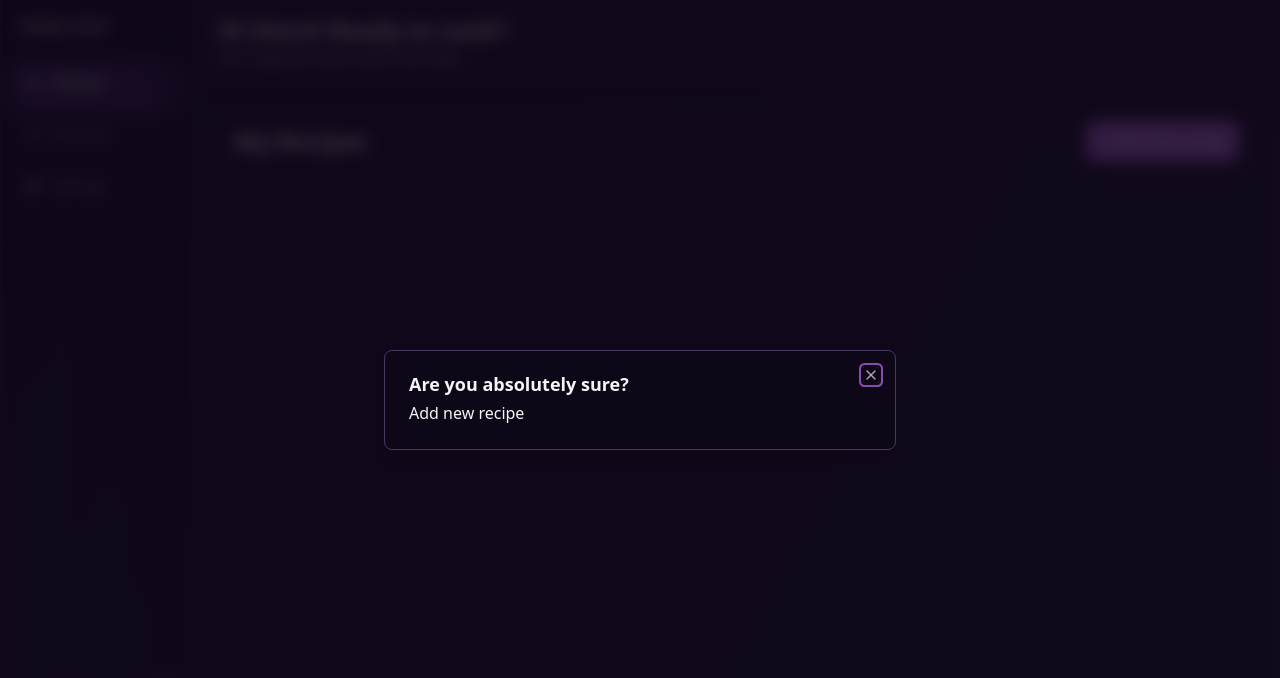
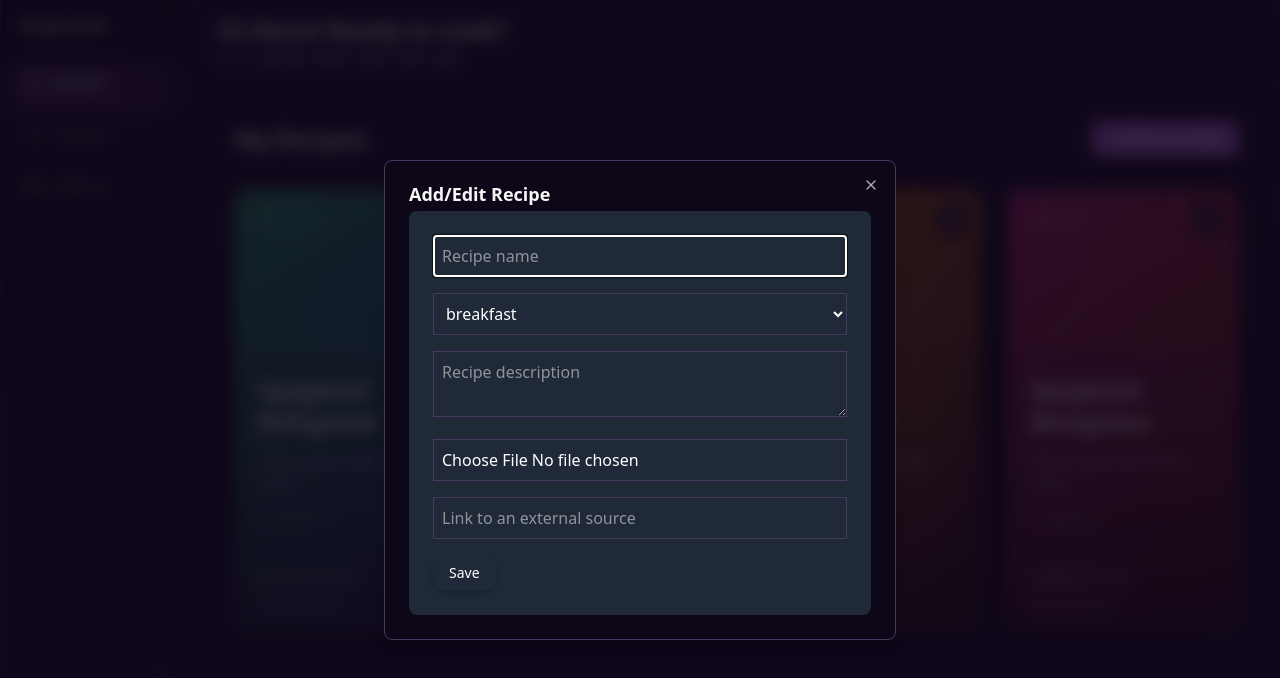
Before and after one commit to maksfilius/recipe-vault, a Next.js app: page /dashboard in a window 1280 px wide. Both pictures are taken after a click on the button "+ Add new recipe". Shown: the top 678 px of the page. Built offline with nearby package versions, Linux system fonts and the light colour scheme.

Commit message:
Add dashboard recipe cards and modal recipe form

```diff
--- a/src/app/dashboard/page.tsx
+++ b/src/app/dashboard/page.tsx
@@ -1,6 +1,6 @@
 "use client";
 
-import AddRecipeForm from "../../components/dashboard/AddRecipeForm";
+import RecipeForm from "../../components/dashboard/recipe/RecipeForm";
 
 import {
   Dialog,
@@ -10,28 +10,76 @@ import {
   DialogTrigger,
 } from "../../components/ui/dialog"
 
+import type { Recipe } from "../../types/recipe";
+import { RecipeCard } from "../../components/dashboard/recipe/RecipeCard";
+import { Button } from "../../components/ui/button";
+import {useState} from "react";
+
 export default function Dashboard() {
+  const initialRecipes: Recipe[] = [
+    {
+      id: 1,
+      title: "Spaghetti Bolognese",
+      category: 'lunch',
+      description: "Classic pasta with meat sauce.",
+      image: "",
+      sourceUrl: ""
+    },
+    {
+      id: 2,
+      title: "Spaghetti Bolognese",
+      category: 'dinner',
+      description: "Classic pasta with meat sauce.",
+      image: "",
+      sourceUrl: ""
+    },
+    {
+      id: 3,
+      title: "Spaghetti Bolognese",
+      category: "breakfast",
+      description: "Classic pasta with meat sauce.",
+      image: "",
+      sourceUrl: "https://ui.shadcn.com/docs/components/dialog#installation"
+    },
+    {
+      id: 4,
+      title: "Spaghetti Bolognese",
+      category: "snack",
+      description: "Classic pasta with meat sauce.",
+      image: "",
+      sourceUrl: ""
+    }
+  ];
+  const [recipes, setRecipes] = useState<Recipe[]>(initialRecipes);
+  const [selectedRecipe, setSelectedRecipe] = useState<Recipe | null>(null);
 
   return (
     <>
       <div className="flex justify-between items-center sticky">
-        <h1 className="hidden sm:block text-2xl font-semibold text-secondary">My Recipes</h1>
+        <h1 className="hidden sm:block text-2xl font-semibold text-foreground">My Recipes</h1>
         <Dialog>
           <DialogTrigger asChild>
-            <button
-              className="cursor-pointer hidden sm:flex items-center gap-2 px-3 py-2 bg-primary text-white rounded-lg hover:bg-primary/50 transition"
-            >
+            <Button variant="primary" size="sm" className="hidden sm:inline-flex px-4">
               + Add new recipe
-            </button>
+            </Button>
           </DialogTrigger>
           <DialogContent>
             <DialogHeader>
-              <DialogTitle>Are you absolutely sure?</DialogTitle>
-              <AddRecipeForm />
+              <DialogTitle>Add/Edit Recipe</DialogTitle>
+              <RecipeForm />
             </DialogHeader>
           </DialogContent>
         </Dialog>
       </div>
+
+      <div className="mt-8 grid grid-cols-1 gap-6 sm:grid-cols-2 lg:grid-cols-3 xl:grid-cols-4">
+        {recipes.map((recipe) => (
+          <RecipeCard key={recipe.id} recipe={recipe} onClick={() => {
+            setSelectedRecipe(recipe);
+            console.log('Clicked recipe:', recipe);
+          }}/>
+        ))}
+      </div>
     </>
   );
 }
--- a/src/components/dashboard/AddRecipeForm.tsx
+++ /dev/null
@@ -1,7 +0,0 @@
-export default function AddRecipeForm() {
-  return (
-    <>
-      Add new recipe
-    </>
-  )
-}
--- /dev/null
+++ b/src/components/dashboard/recipe/RecipeCard.tsx
@@ -0,0 +1,135 @@
+import type { CSSProperties } from "react";
+import type { Recipe, RecipeCategory } from "../../../types/recipe";
+import { Bookmark, ExternalLink } from "lucide-react";
+import { Card, CardContent, CardDescription, CardFooter, CardHeader, CardTitle } from "../../ui/card";
+
+const categoryTokens: Record<
+  RecipeCategory,
+  { name: string; label: string; gradientStart: string; gradientEnd: string }
+> = {
+  breakfast: {
+    name: "Breakfast",
+    label: "--cat-breakfast-label",
+    gradientStart: "--cat-breakfast-grad-start",
+    gradientEnd: "--cat-breakfast-grad-end",
+  },
+  lunch: {
+    name: "Lunch",
+    label: "--cat-lunch-label",
+    gradientStart: "--cat-lunch-grad-start",
+    gradientEnd: "--cat-lunch-grad-end",
+  },
+  dinner: {
+    name: "Dinner",
+    label: "--cat-dinner-label",
+    gradientStart: "--cat-dinner-grad-start",
+    gradientEnd: "--cat-dinner-grad-end",
+  },
+  snack: {
+    name: "Snack",
+    label: "--cat-snack-label",
+    gradientStart: "--cat-snack-grad-start",
+    gradientEnd: "--cat-snack-grad-end",
+  },
+};
+
+type RecipeCardProps = {
+  recipe: Recipe;
+  onClick: () => void;
+};
+
+export function RecipeCard({ recipe, onClick }: RecipeCardProps)  {
+  const tokens = categoryTokens[recipe.category];
+  const hasImage = Boolean(recipe.image);
+
+  const gradientStyle: CSSProperties = {
+    backgroundImage: `linear-gradient(135deg, hsl(var(${tokens.gradientStart})), hsl(var(${tokens.gradientEnd})))`,
+  };
+
+  const heroBackground: CSSProperties = hasImage
+    ? {
+        backgroundImage: `linear-gradient(135deg, hsl(var(${tokens.gradientStart}) / 0.35), hsl(var(${tokens.gradientEnd}) / 0.8)), url(${recipe.image})`,
+        backgroundSize: "cover",
+        backgroundPosition: "center",
+      }
+    : {
+        backgroundImage: `linear-gradient(135deg, hsl(var(${tokens.gradientStart}) / 0.35), hsl(var(${tokens.gradientEnd}) / 0.75))`,
+      };
+
+  const labelStyles: CSSProperties = {
+    color: `hsl(var(${tokens.label}))`,
+    borderColor: `hsl(var(${tokens.label}) / 0.45)`,
+    backgroundColor: `hsl(var(${tokens.gradientStart}) / 0.2)`,
+  };
+
+  const labelAccentStyles: CSSProperties = {
+    backgroundColor: `hsl(var(${tokens.label}))`,
+  };
+
+  const metaDotStyles: CSSProperties = {
+    backgroundColor: `hsl(var(${tokens.gradientStart}))`,
+  };
+
+  return (
+    <Card
+      variant="subtle"
+      interactive
+      padding="none"
+      className="relative h-full overflow-hidden border-border/60 bg-transparent text-foreground shadow-[0_35px_90px_hsl(var(--background)_/_0.75)]"
+      style={gradientStyle}
+      onClick={onClick}
+    >
+      <div className="absolute inset-0 bg-gradient-to-b from-background/10 via-background/30 to-background/70" />
+      <div className="relative z-10 flex h-full flex-col bg-background/5 backdrop-blur-[1px]">
+        <div className="relative h-40 w-full overflow-hidden rounded-b-[1.5rem]" style={heroBackground}>
+          <div className="absolute left-4 top-4 flex items-center gap-2">
+            <span
+              className="inline-flex items-center gap-2 rounded-full border px-3 py-1 text-xs font-medium"
+              style={labelStyles}
+            >
+              <span className="h-2 w-2 rounded-full" style={labelAccentStyles} />
+              {tokens.name}
+            </span>
+          </div>
+
+          <button
+            type="button"
+            className="absolute right-3 top-3 rounded-full border border-border/60 bg-background/80 p-2 text-foreground transition hover:scale-105 hover:bg-background"
+            aria-label="Save recipe"
+          >
+            <Bookmark className="h-4 w-4" />
+          </button>
+        </div>
+
+        <CardHeader className="gap-3 text-foreground">
+          <CardTitle className="text-lg font-semibold text-foreground">{recipe.title}</CardTitle>
+          <CardDescription className="text-sm leading-relaxed text-muted-foreground">{recipe.description}</CardDescription>
+        </CardHeader>
+
+        <CardContent className="px-6">
+          <div className="flex items-center gap-2 text-xs uppercase tracking-[0.3em] text-muted-foreground">
+            <span className="h-1.5 w-1.5 rounded-full" style={metaDotStyles} />
+            {tokens.name}
+          </div>
+        </CardContent>
+
+        <CardFooter className="border-border/60 text-xs text-muted-foreground">
+          <span>Updated just now</span>
+          {recipe.sourceUrl ? (
+            <a
+              href={recipe.sourceUrl}
+              target="_blank"
+              rel="noreferrer"
+              className="inline-flex items-center gap-1 text-primary transition hover:text-primary/80"
+            >
+              View source
+              <ExternalLink className="h-3.5 w-3.5" />
+            </a>
+          ) : (
+            <span className="text-muted-foreground/80">No source link</span>
+          )}
+        </CardFooter>
+      </div>
+    </Card>
+  );
+}
--- /dev/null
+++ b/src/components/dashboard/recipe/RecipeForm.tsx
@@ -0,0 +1,86 @@
+import {useState} from "react";
+
+const categories = ['breakfast', 'snack', 'lunch', 'dinner']
+
+export default function RecipeForm() {
+  const [title, setTitle] = useState('');
+  const [category, setCategory] = useState(categories[0]);
+  const [description, setDescription] = useState('');
+  const [sourceUrl, setSourceUrl] = useState('');
+  const [imageFile, setImageFile] = useState<File | null>(null)
+
+  const handleSubmit = (event: React.FormEvent<HTMLFormElement>) => {
+    event.preventDefault();
+
+    const recipe = {
+      title,
+      category,
+      description,
+      sourceUrl,
+      imageFile,
+    };
+
+    console.log('Recipe:', recipe);
+  };
+
+  return (
+    <div className="">
+      <form
+        onSubmit={handleSubmit}
+        className="bg-[#1F2937] text-white p-6 rounded-lg w-full max-w-xl space-y-4"
+      >
+        <input
+          className="w-full border p-2"
+          placeholder="Recipe name"
+          value={title}
+          onChange={(event) => setTitle(event.target.value)}
+          required
+        />
+
+        <select
+          className="w-full border p-2"
+          value={category}
+          onChange={(event) => setCategory(event.target.value)}
+        >
+          {categories.map((category) => (
+            <option key={category} value={category}>
+              {category}
+            </option>
+          ))}
+        </select>
+
+        <textarea
+          className="w-full border p-2"
+          placeholder="Recipe description"
+          value={description}
+          onChange={(event) => setDescription(event.target.value)}
+          required
+        />
+
+        <input
+          type="file"
+          accept="image/*"
+          onChange={(event) => {
+            const file = event.target.files?.[0] ?? null;
+            setImageFile(file);
+          }}
+          className="w-full border p-2"
+        />
+
+        <input
+          className="w-full border p-2"
+          placeholder="Link to an external source"
+          value={sourceUrl}
+          onChange={(event) => setSourceUrl(event.target.value)}
+        />
+
+        <button
+          type="submit"
+          className="inline-flex items-center gap-2 px-4 py-2 text-sm font-medium text-white bg-secondary rounded shadow-md transition"
+        >
+          Save
+        </button>
+      </form>
+    </div>
+  )
+}
--- /dev/null
+++ b/src/types/recipe.ts
@@ -0,0 +1,10 @@
+export type RecipeCategory = 'breakfast' | 'lunch' | 'dinner' | 'snack';
+
+export type Recipe = {
+  id: number;
+  title: string;
+  category: RecipeCategory;
+  description: string;
+  image?: string;
+  sourceUrl?: string;
+};
```
